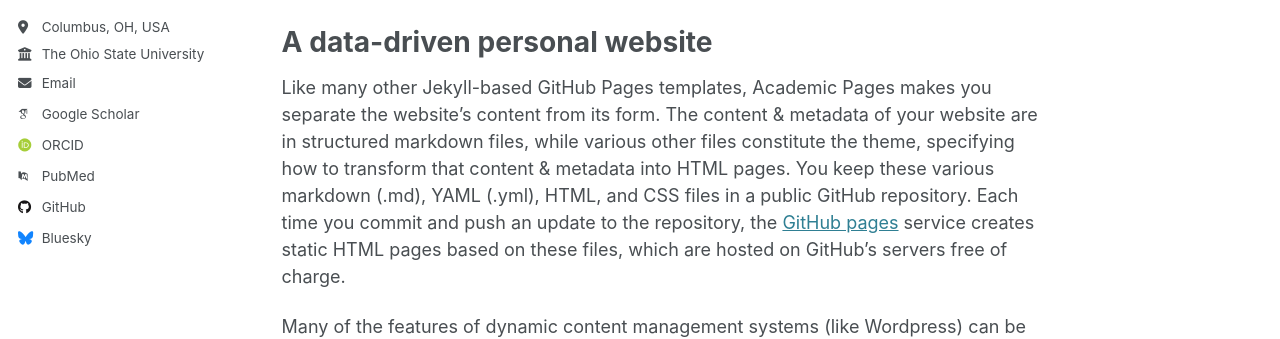
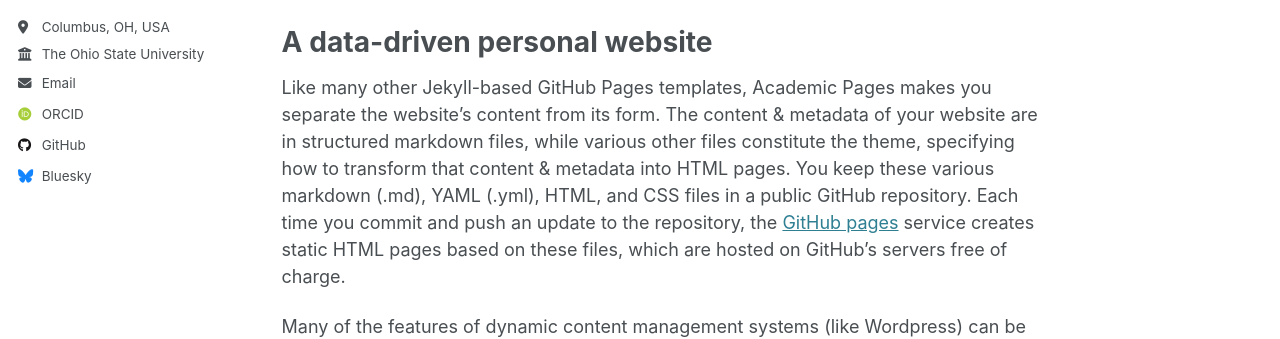
Before and after one commit to soyunchang/soyunchang.github.io, a Jekyll site: the page built from _pages/about.md, in a window 1280 px wide. Shown: the part 410-749 px from the top of the page. Built offline with Jekyll 4.4.1, drawn with Linux system fonts in a browser that asks for light colours; some web fonts are replaced; part of the change alters nothing that is shown.

Commit message:
_config.yml

```diff
--- a/_config.yml
+++ b/_config.yml
@@ -33,11 +33,11 @@ author:
 
   # Academic websites
   arxiv            : # URL - Update with the correct link to your profile
-  googlescholar    : "https://scholar.google.com/citations?user=PS_CX0AAAAAJ"
+  googlescholar    : # URL
   impactstory      : # URL
-  orcid            : "http://orcid.org/yourorcidurl"
+  orcid            : "https://orcid.org/my-orcid?orcid=0000-0001-6910-2839"
   semantic         : # URL
-  pubmed           : "https://www.ncbi.nlm.nih.gov/pubmed/?term=john+snow"
+  pubmed           : #
   researchgate     : # URL
   scopus           : # URL
 
@@ -50,7 +50,7 @@ author:
   stackoverflow    : # User number or user number and name (i.e., use "1" or "1/jeff-atwood")
 
   # Social media
-  bluesky          : "bsky.app" # Replace this with you Bluesky username
+  bluesky          : "soyunchang" # Replace this with you Bluesky username
   facebook         : # Username
   flickr           : # Username
   foursquare       : # Username
```
